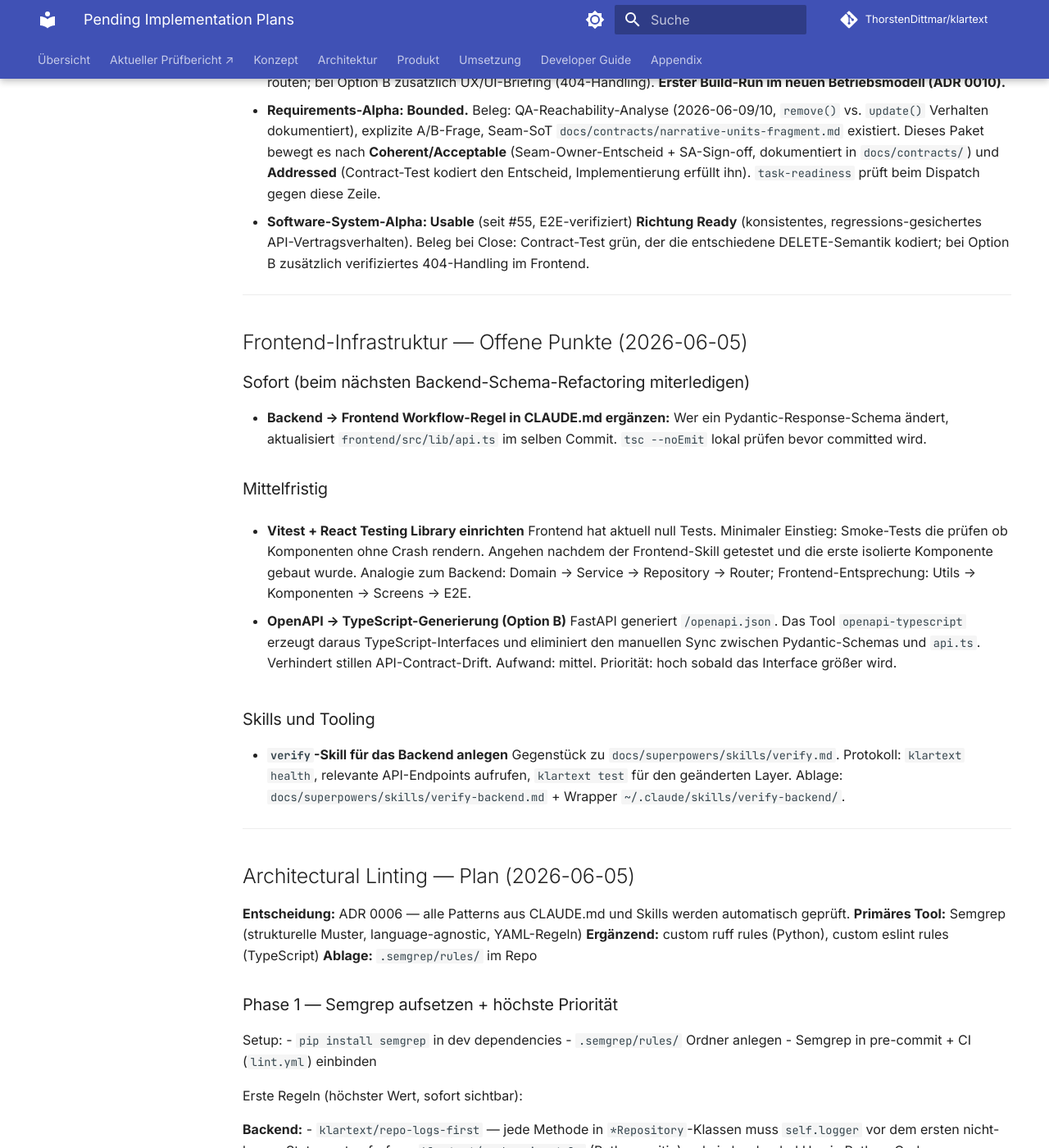
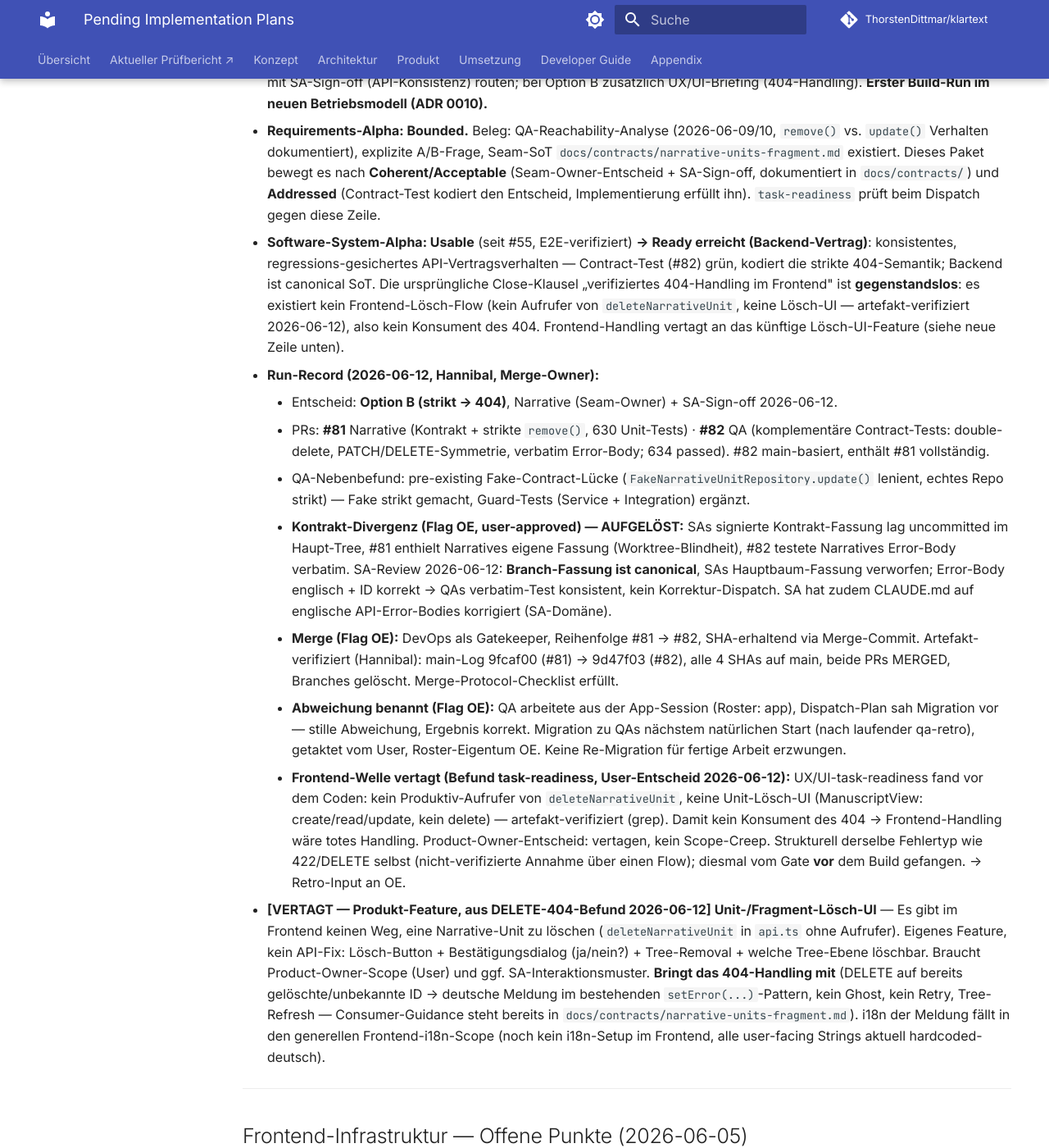
Before and after one commit to ThorstenDittmar/klartext, an MkDocs documentation site: the page built from docs/superpowers/plans/PENDING.md, in a window 1280 px wide and 1400 px high, scrolled down 3658 px. Shown: the whole window at 82% size. Built offline with MkDocs 1.6.1 and Material for MkDocs 9.7.7, drawn with Linux system fonts in a browser that asks for light colours; comment, search, counter and statistics services are not loaded; some of the changed text lies outside the part shown.

Commit message:
docs(plans): close DELETE-404 (backend), defer frontend wave
First build-run in the ADR-0010 operating model is recorded end-to-end:
Option B (strict 404), #81→#82 merge with artifact verification, and the
resolved contract divergence (worktree-blindness — branch fassung canonical).

The frontend 404-handling wave is deferred, not done: task-readiness proved
there is no unit-delete flow to consume the 404 (no deleteNarrativeUnit caller,
no delete UI). A delete UI is its own product feature and carries the handling.
Recording this keeps the close artifact-anchored rather than chat-only.

Co-Authored-By: Claude Opus 4.8 (1M context) <noreply@anthropic.com>

```diff
--- a/docs/superpowers/plans/PENDING.md
+++ b/docs/superpowers/plans/PENDING.md
@@ -132,9 +132,18 @@ Steps 2–6 from `experiment_scope.md`:
 - **N-04** (`clean_up.md`): CausalModelFederation vollständig spezifizieren
 - **N-06** (`clean_up.md`): Community Model Specs anlegen
 - **Fragment aus narrative_units.typ entfernen** — erst bei Phase-2-Migration zu `document_nodes`
-- **[AKTIV — Produkt-Task, aus Retro 2 via Hannibal] DELETE-on-unknown-id Kontrakt** — `SupabaseNarrativeUnitRepository.remove()` ist idempotent (kein 404), `update()` ist strikt (404). Inkonsistenz. Gleiches Muster wie der 422 (RC6 ungeborener Kontrakt × RC3 API-Konsistenz). Von QA per qa-review gefunden (2026-06-09, gesichert als Investigation-Task). Entscheid nötig: Option A idempotent→204 (Test umbauen) vs. Option B strikt→404 (`remove()` strikt machen, Frontend behandelt 404). Braucht Narrative-Semantik × SA-Konsistenz. Retro-2-Entscheid: als Produkt-Task via Hannibal an Narrative (Seam-Owner, Semantik + Kontrakt-Doku) mit SA-Sign-off (API-Konsistenz) routen; bei Option B zusätzlich UX/UI-Briefing (404-Handling). **Erster Build-Run im neuen Betriebsmodell (ADR 0010).**
+- **[CLOSED (Backend) 2026-06-12 · Frontend vertagt — Produkt-Task, aus Retro 2 via Hannibal] DELETE-on-unknown-id Kontrakt** — `SupabaseNarrativeUnitRepository.remove()` ist idempotent (kein 404), `update()` ist strikt (404). Inkonsistenz. Gleiches Muster wie der 422 (RC6 ungeborener Kontrakt × RC3 API-Konsistenz). Von QA per qa-review gefunden (2026-06-09, gesichert als Investigation-Task). Entscheid nötig: Option A idempotent→204 (Test umbauen) vs. Option B strikt→404 (`remove()` strikt machen, Frontend behandelt 404). Braucht Narrative-Semantik × SA-Konsistenz. Retro-2-Entscheid: als Produkt-Task via Hannibal an Narrative (Seam-Owner, Semantik + Kontrakt-Doku) mit SA-Sign-off (API-Konsistenz) routen; bei Option B zusätzlich UX/UI-Briefing (404-Handling). **Erster Build-Run im neuen Betriebsmodell (ADR 0010).**
   - **Requirements-Alpha: Bounded.** Beleg: QA-Reachability-Analyse (2026-06-09/10, `remove()` vs. `update()` Verhalten dokumentiert), explizite A/B-Frage, Seam-SoT `docs/contracts/narrative-units-fragment.md` existiert. Dieses Paket bewegt es nach **Coherent/Acceptable** (Seam-Owner-Entscheid + SA-Sign-off, dokumentiert in `docs/contracts/`) und **Addressed** (Contract-Test kodiert den Entscheid, Implementierung erfüllt ihn). `task-readiness` prüft beim Dispatch gegen diese Zeile.
-  - **Software-System-Alpha: Usable** (seit #55, E2E-verifiziert) **Richtung Ready** (konsistentes, regressions-gesichertes API-Vertragsverhalten). Beleg bei Close: Contract-Test grün, der die entschiedene DELETE-Semantik kodiert; bei Option B zusätzlich verifiziertes 404-Handling im Frontend.
+  - **Software-System-Alpha: Usable** (seit #55, E2E-verifiziert) **→ Ready erreicht (Backend-Vertrag)**: konsistentes, regressions-gesichertes API-Vertragsverhalten — Contract-Test (#82) grün, kodiert die strikte 404-Semantik; Backend ist canonical SoT. Die ursprüngliche Close-Klausel „verifiziertes 404-Handling im Frontend" ist **gegenstandslos**: es existiert kein Frontend-Lösch-Flow (kein Aufrufer von `deleteNarrativeUnit`, keine Lösch-UI — artefakt-verifiziert 2026-06-12), also kein Konsument des 404. Frontend-Handling vertagt an das künftige Lösch-UI-Feature (siehe neue Zeile unten).
+  - **Run-Record (2026-06-12, Hannibal, Merge-Owner):**
+    - Entscheid: **Option B (strikt → 404)**, Narrative (Seam-Owner) + SA-Sign-off 2026-06-12.
+    - PRs: **#81** Narrative (Kontrakt + strikte `remove()`, 630 Unit-Tests) · **#82** QA (komplementäre Contract-Tests: double-delete, PATCH/DELETE-Symmetrie, verbatim Error-Body; 634 passed). #82 main-basiert, enthält #81 vollständig.
+    - QA-Nebenbefund: pre-existing Fake-Contract-Lücke (`FakeNarrativeUnitRepository.update()` lenient, echtes Repo strikt) — Fake strikt gemacht, Guard-Tests (Service + Integration) ergänzt.
+    - **Kontrakt-Divergenz (Flag OE, user-approved) — AUFGELÖST:** SAs signierte Kontrakt-Fassung lag uncommitted im Haupt-Tree, #81 enthielt Narratives eigene Fassung (Worktree-Blindheit), #82 testete Narratives Error-Body verbatim. SA-Review 2026-06-12: **Branch-Fassung ist canonical**, SAs Hauptbaum-Fassung verworfen; Error-Body englisch + ID korrekt → QAs verbatim-Test konsistent, kein Korrektur-Dispatch. SA hat zudem CLAUDE.md auf englische API-Error-Bodies korrigiert (SA-Domäne).
+    - **Merge (Flag OE):** DevOps als Gatekeeper, Reihenfolge #81 → #82, SHA-erhaltend via Merge-Commit. Artefakt-verifiziert (Hannibal): main-Log 9fcaf00 (#81) → 9d47f03 (#82), alle 4 SHAs auf main, beide PRs MERGED, Branches gelöscht. Merge-Protocol-Checklist erfüllt.
+    - **Abweichung benannt (Flag OE):** QA arbeitete aus der App-Session (Roster: app), Dispatch-Plan sah Migration vor — stille Abweichung, Ergebnis korrekt. Migration zu QAs nächstem natürlichen Start (nach laufender qa-retro), getaktet vom User, Roster-Eigentum OE. Keine Re-Migration für fertige Arbeit erzwungen.
+    - **Frontend-Welle vertagt (Befund task-readiness, User-Entscheid 2026-06-12):** UX/UI-task-readiness fand vor dem Coden: kein Produktiv-Aufrufer von `deleteNarrativeUnit`, keine Unit-Lösch-UI (ManuscriptView: create/read/update, kein delete) — artefakt-verifiziert (grep). Damit kein Konsument des 404 → Frontend-Handling wäre totes Handling. Product-Owner-Entscheid: vertagen, kein Scope-Creep. Strukturell derselbe Fehlertyp wie 422/DELETE selbst (nicht-verifizierte Annahme über einen Flow); diesmal vom Gate **vor** dem Build gefangen. → Retro-Input an OE.
+- **[VERTAGT — Produkt-Feature, aus DELETE-404-Befund 2026-06-12] Unit-/Fragment-Lösch-UI** — Es gibt im Frontend keinen Weg, eine Narrative-Unit zu löschen (`deleteNarrativeUnit` in `api.ts` ohne Aufrufer). Eigenes Feature, kein API-Fix: Lösch-Button + Bestätigungsdialog (ja/nein?) + Tree-Removal + welche Tree-Ebene löschbar. Braucht Product-Owner-Scope (User) und ggf. SA-Interaktionsmuster. **Bringt das 404-Handling mit** (DELETE auf bereits gelöschte/unbekannte ID → deutsche Meldung im bestehenden `setError(...)`-Pattern, kein Ghost, kein Retry, Tree-Refresh — Consumer-Guidance steht bereits in `docs/contracts/narrative-units-fragment.md`). i18n der Meldung fällt in den generellen Frontend-i18n-Scope (noch kein i18n-Setup im Frontend, alle user-facing Strings aktuell hardcoded-deutsch).
 
 ---
 
```
